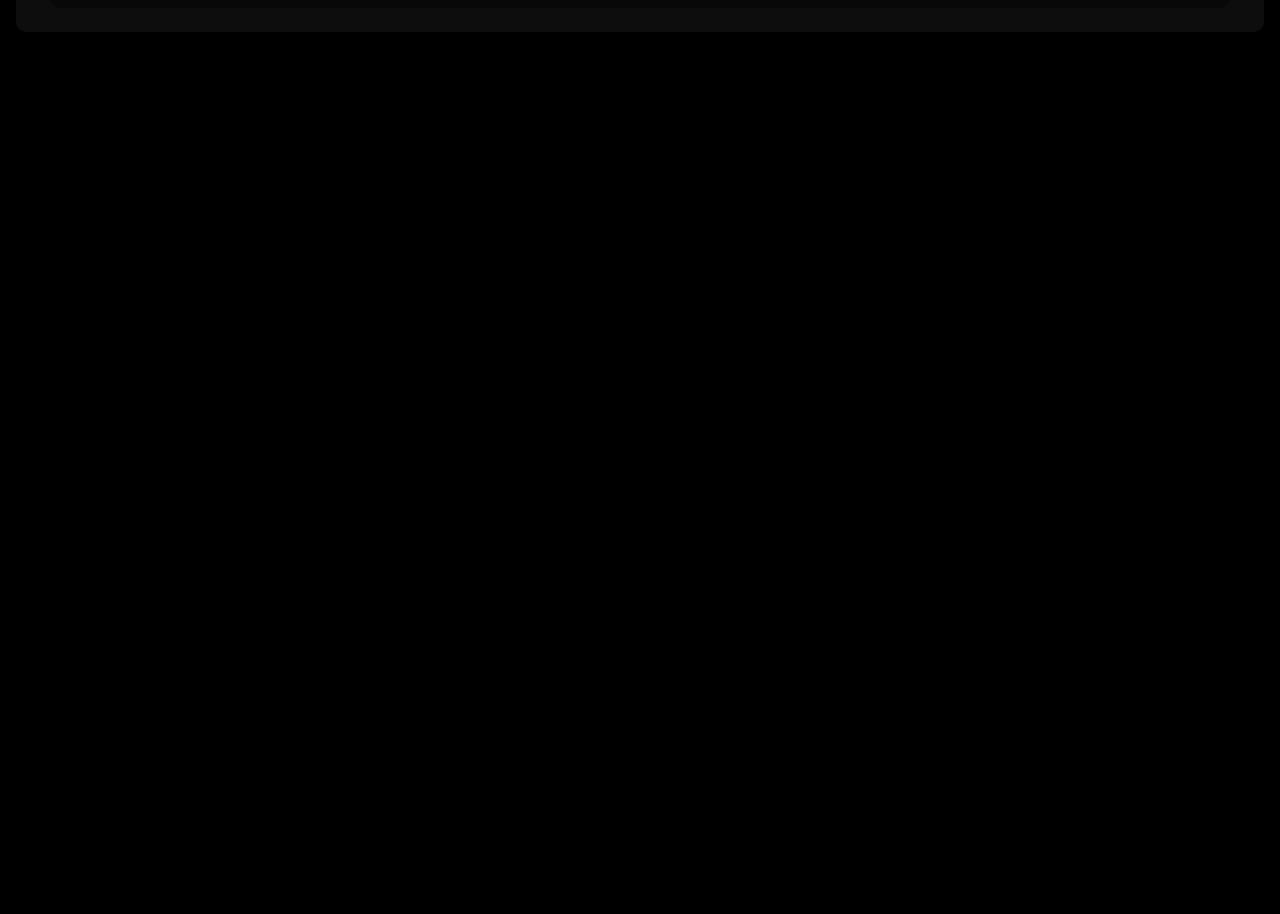
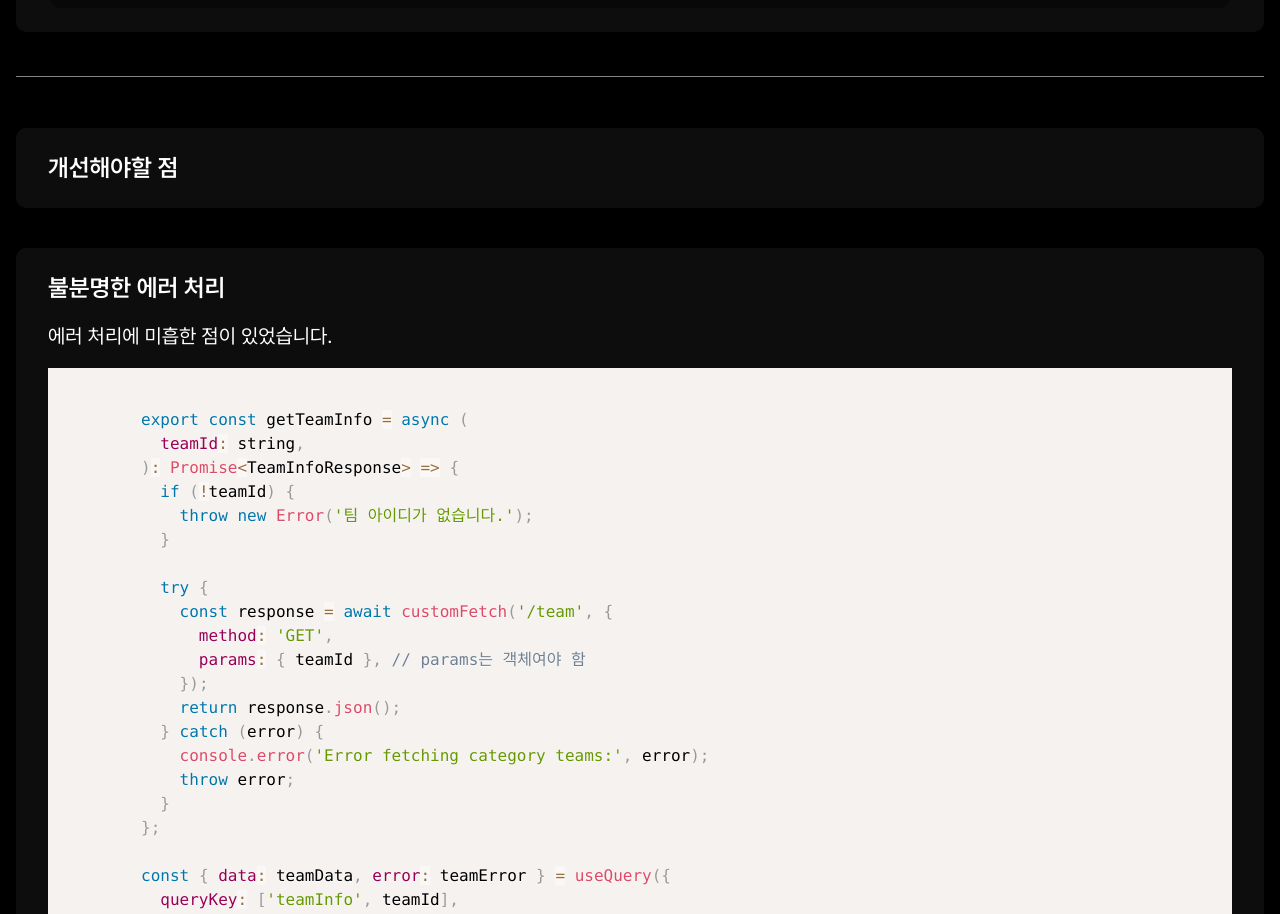
Before and after one commit to lifehardmod/seodotcom, a Next.js app: page /programming/mimo in a window 1280 px wide. Shown: the part 7200-8114 px from the top of the page. Before the commit the page ends 7344 px from the top, so only its background shows below. Built offline with nearby package versions, Linux system fonts and the light colour scheme.

Commit message:
feat: error 개선

```diff
--- a/src/app/programming/mimo/page.tsx
+++ b/src/app/programming/mimo/page.tsx
@@ -6,6 +6,7 @@ import Carousel from "@/components/common/Carousel";
 import WebMockup from "@/components/programming/mimo/WebMockup";
 import StoryBook from "@/components/programming/mimo/StoryBook";
 import AtomicDesign from "@/components/programming/mimo/AtomicDesign";
+import ImprovementPoint from "@/components/programming/mimo/ImprovementPoint";
 const MockupImages = [
   "/MIMO/Layout/main.webp",
   "/MIMO/Layout/chat.webp",
@@ -95,6 +96,13 @@ const Mimo = () => {
             <StoryBook />
             <Devider />
             <AtomicDesign />
+            <Devider />
+            <section className="w-full px-4 bg-white/5 backdrop-blur-sm rounded-lg p-4 sm:px-8 sm:py-6">
+              <h3 className="text-xl sm:text-2xl font-semibold">
+                개선해야할 점
+              </h3>
+            </section>
+            <ImprovementPoint />
           </div>
         </div>
       </div>
--- /dev/null
+++ b/src/components/programming/mimo/ImprovementPoint.tsx
@@ -0,0 +1,153 @@
+import DefaultSection from "@/components/common/DefaultSection";
+import { Prism as SyntaxHighlighter } from "react-syntax-highlighter";
+import { TEXT_STYLES } from "@/constant/util";
+import Image from "next/image";
+
+const ImprovementPoint = () => {
+  return (
+    <DefaultSection
+      title="불분명한 에러 처리"
+      description="에러 처리에 미흡한 점이 있었습니다."
+    >
+      <SyntaxHighlighter language="javascript">
+        {`
+        export const getTeamInfo = async (
+          teamId: string,
+        ): Promise<TeamInfoResponse> => {
+          if (!teamId) {
+            throw new Error('팀 아이디가 없습니다.');
+          }
+
+          try {
+            const response = await customFetch('/team', {
+              method: 'GET',
+              params: { teamId }, // params는 객체여야 함
+            });
+            return response.json();
+          } catch (error) {
+            console.error('Error fetching category teams:', error);
+            throw error;
+          }
+        };
+
+        const { data: teamData, error: teamError } = useQuery({
+          queryKey: ['teamInfo', teamId],
+          queryFn: () => getTeamInfo(teamId),
+        });
+
+        useEffect(() => {
+          if (teamError) {
+            setIsErrorModalOpen(true);
+          }
+        }, [teamError]);
+
+`}
+      </SyntaxHighlighter>
+
+      <div className="bg-black/40 p-8 rounded-xl space-y-8 w-full">
+        <ul className="space-y-4">
+          <li className="flex items-start">
+            <span className="text-blue-400 mr-3 text-xl">•</span>
+            <p className={`text-lg leading-relaxed ${TEXT_STYLES.normal}`}>
+              현재 코드에서는 fetch 과정에서 error를 한번에 thorws함
+            </p>
+          </li>
+
+          <li className="flex items-start">
+            <span className="text-blue-400 mr-3 text-xl">•</span>
+            <p className={`text-lg leading-relaxed ${TEXT_STYLES.normal}`}>
+              try중 error catch는 브라우저 네트워크 에러만 처리함
+            </p>
+          </li>
+          <li className="flex items-start">
+            <span className="text-blue-400 mr-3 text-xl">•</span>
+            <p className={`text-lg leading-relaxed ${TEXT_STYLES.normal}`}>
+              따라서 response를 바로 return하는 것이 아닌, response.status를
+              통해 error를 throw해야함
+            </p>
+          </li>
+        </ul>
+      </div>
+      <SyntaxHighlighter language="javascript">
+        {`
+        export const TEAM_ERROR_MESSAGES = {
+          UNAUTHORIZED: 'UNAUTHORIZED_TEAM',
+          FORBIDDEN: 'FORBIDDEN_TEAM',
+          NOT_FOUND: 'NOT_FOUND_TEAM',
+        }
+
+        export const getTeamInfo = async (
+          teamId: string,
+        ): Promise<TeamInfoResponse> => {
+          if (!teamId) {
+            throw new Error('팀 아이디가 없습니다.');
+          }
+
+            const response = await customFetch('/team', {
+              method: 'GET',
+              params: { teamId }, // params는 객체여야 함
+            });
+
+            if (!response.ok) {
+              if (response.status === 401) {
+                throw new Error(TEAM_ERROR_MESSAGES.UNAUTHORIZED);
+              }
+
+              if (response.status === 403) {
+                throw new Error(TEAM_ERROR_MESSAGES.FORBIDDEN);
+              }
+
+              if (response.status === 404) {
+                throw new Error(TEAM_ERROR_MESSAGES.NOT_FOUND);
+              }
+            }
+
+          return response.json();
+        };
+
+        const { data: teamData, error: teamError } = useQuery({
+          queryKey: ['teamInfo', teamId],
+          queryFn: () => getTeamInfo(teamId),
+        });
+
+        useEffect(() => {
+          if (teamError) {
+            if (teamError.message === TEAM_ERROR_MESSAGES.UNAUTHORIZED) {
+              setErrorMessage('로그인이 필요합니다.');
+            }else if (teamError.message === TEAM_ERROR_MESSAGES.FORBIDDEN) {
+              setErrorMessage('접근 권한이 없습니다.');
+            }
+            else if (teamError.message === TEAM_ERROR_MESSAGES.NOT_FOUND) {
+              setErrorMessage('존재하지 않는 팀입니다.');
+            }else{
+              setErrorMessage('오류가 발생했습니다.');
+            }
+              setIsErrorModalOpen(true);
+          }
+        }, [teamError]);
+
+`}
+      </SyntaxHighlighter>
+      <div className="bg-black/40 p-8 rounded-xl space-y-8 w-full">
+        <ul className="space-y-4">
+          <li className="flex items-start">
+            <span className="text-blue-400 mr-3 text-xl">•</span>
+            <p className={`text-lg leading-relaxed ${TEXT_STYLES.normal}`}>
+              Error를 const로 관리해, 각 섹션별 Error 메시지를 관리함으로
+              일관성을 높이고 휴먼 에러를 줄일 수 있음.
+            </p>
+          </li>
+          <li className="flex items-start">
+            <span className="text-blue-400 mr-3 text-xl">•</span>
+            <p className={`text-lg leading-relaxed ${TEXT_STYLES.normal}`}>
+              Error에 따른 에러 포맷을 리턴하여, 사용자경험을 향상시키고,
+              개발자도 디버깅에 용이해짐
+            </p>
+          </li>
+        </ul>
+      </div>
+    </DefaultSection>
+  );
+};
+
+export default ImprovementPoint;
```
